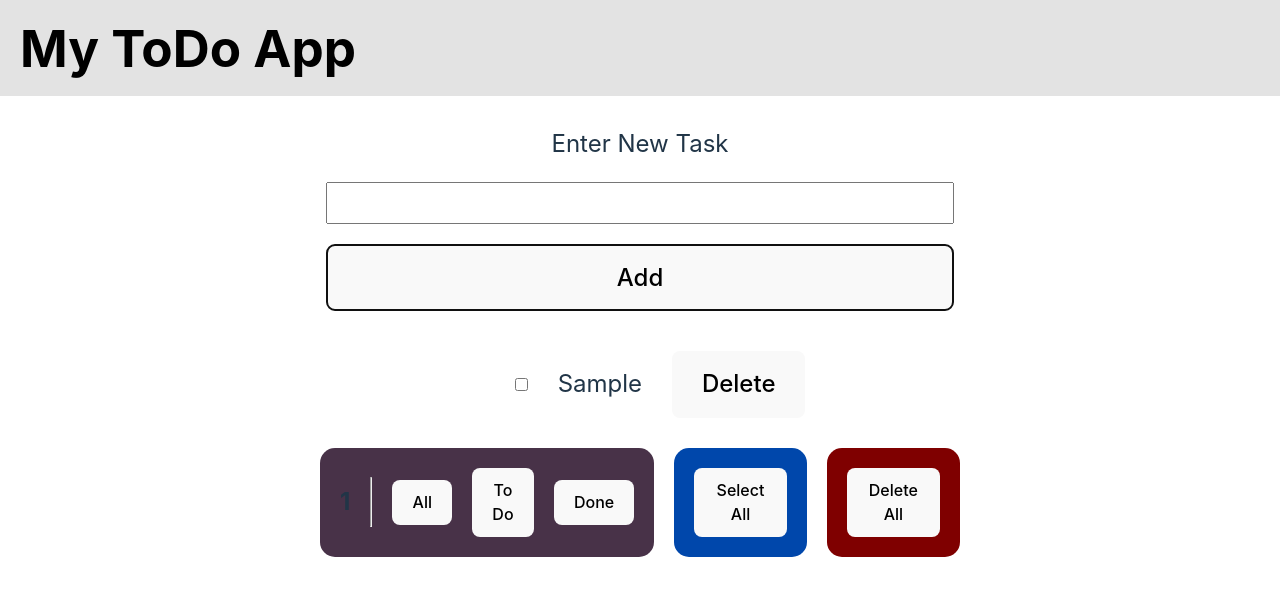
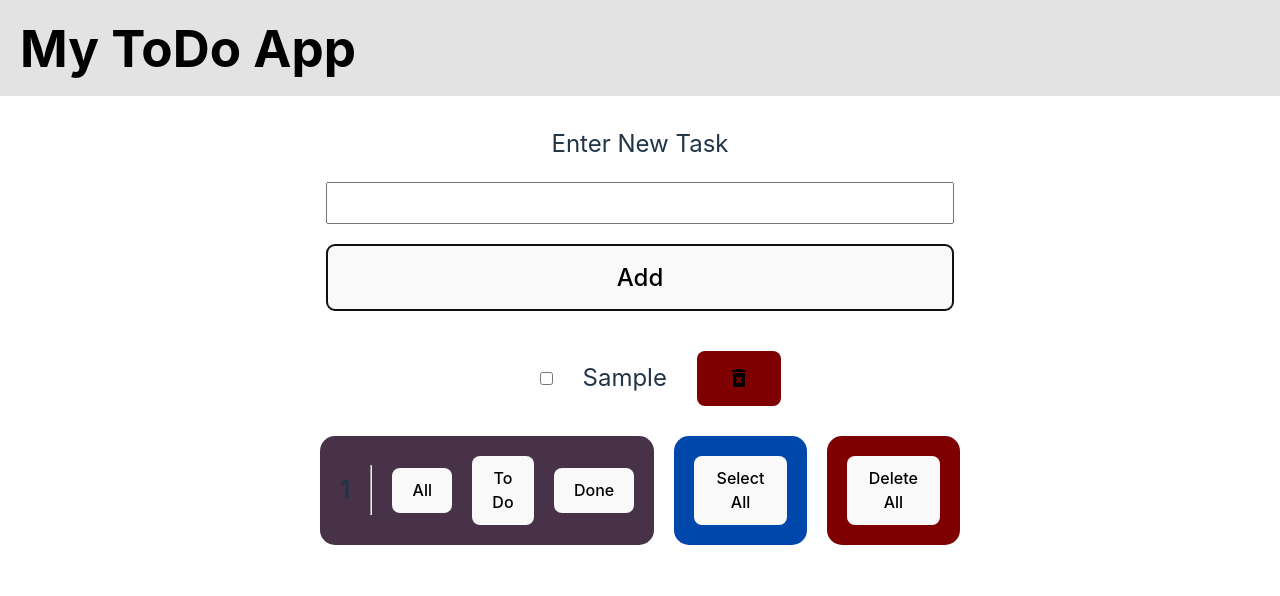
Before and after one commit to Junior-dev-Track/16-react-todolist-samuel-villa, a React (Vite) app: page / in a window 1280 px wide. Both pictures are taken after typing "Sample" into the empty fields and a click on the button "Add". Shown: the top 596 px of the page. Built offline with nearby package versions, Linux system fonts and the light colour scheme.

Commit message:
[ADD] react icons

```diff
--- a/package.json
+++ b/package.json
@@ -12,6 +12,7 @@
   "dependencies": {
     "react": "^18.2.0",
     "react-dom": "^18.2.0",
+    "react-icons": "^5.1.0",
     "use-immer": "^0.9.0"
   },
   "devDependencies": {
--- a/src/components/TaskForm.jsx
+++ b/src/components/TaskForm.jsx
@@ -1,4 +1,5 @@
 import React, { useState, useEffect } from "react";
+import { MdDeleteForever } from "react-icons/md";
 import { useImmer } from 'use-immer';
 
 
@@ -91,7 +92,7 @@ export function TaskForm({ todos, setTodos, filter, setFilterCount, LSKEY }) {
               checked={todo.done}
               onChange={() => handleCheck(todo.id)} />
             <label htmlFor={todo.id}>{todo.title}</label>
-            <button onClick={() => handleDeleteTodo(todo.id)}>Delete</button>
+            <button className="delete-item-btn" onClick={() => handleDeleteTodo(todo.id)}><MdDeleteForever /></button>
           </li>
         ))}
       </ul>
--- a/src/scss/_form.scss
+++ b/src/scss/_form.scss
@@ -27,8 +27,9 @@
     }
 
     ul {
-        display: block;
+        display: flex;
         flex-direction: column;
+        gap: 10px;
 
         li {
             display: flex;
@@ -41,6 +42,10 @@
 
             input[type="checkbox"]:checked + label {
                 text-decoration:line-through;
+            }
+
+            .delete-item-btn {
+                background-color: #7F0000;
             }
         }
 
```
Also changed, not shown: 1 other file (tests, documents, lock files or other folders).
